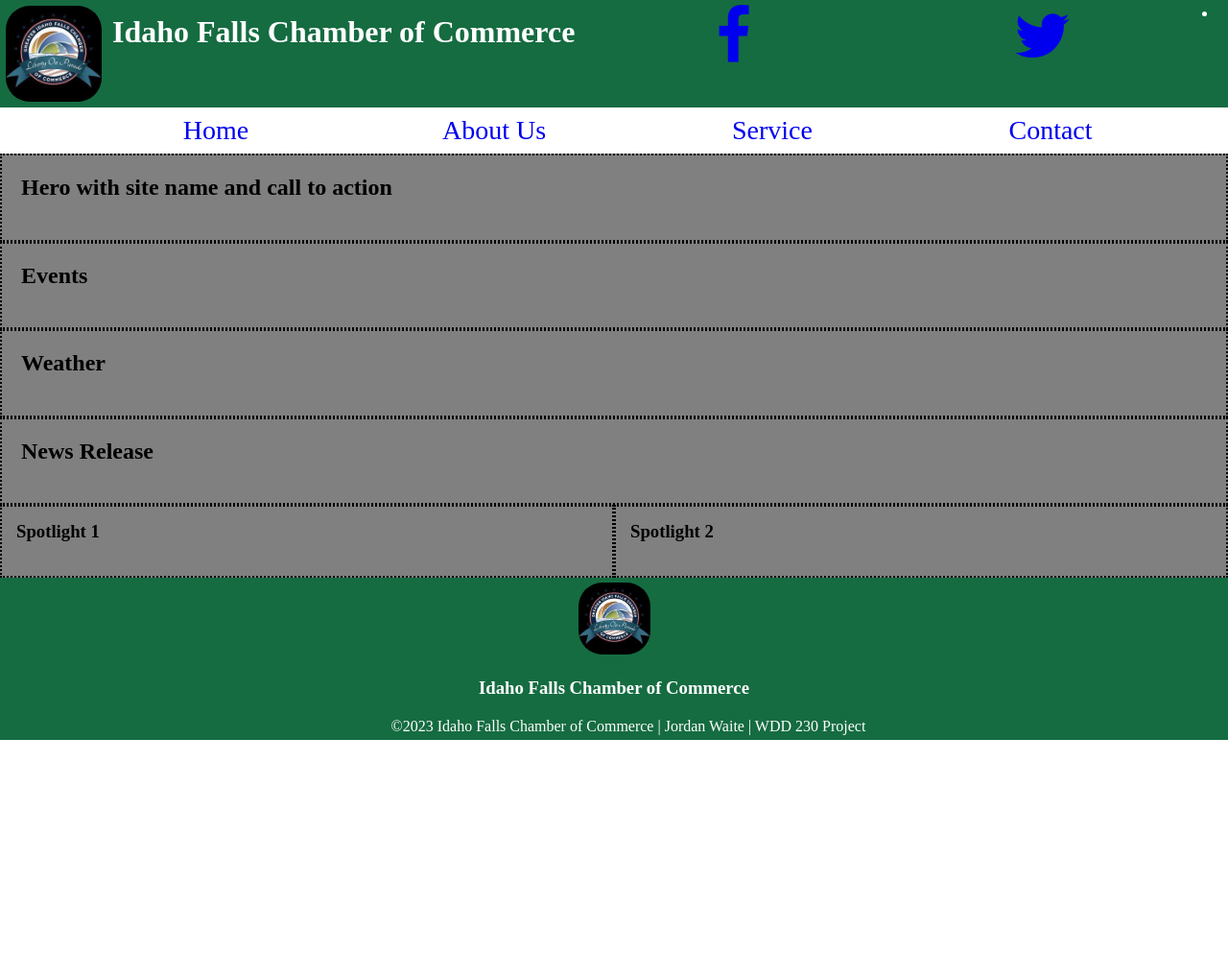
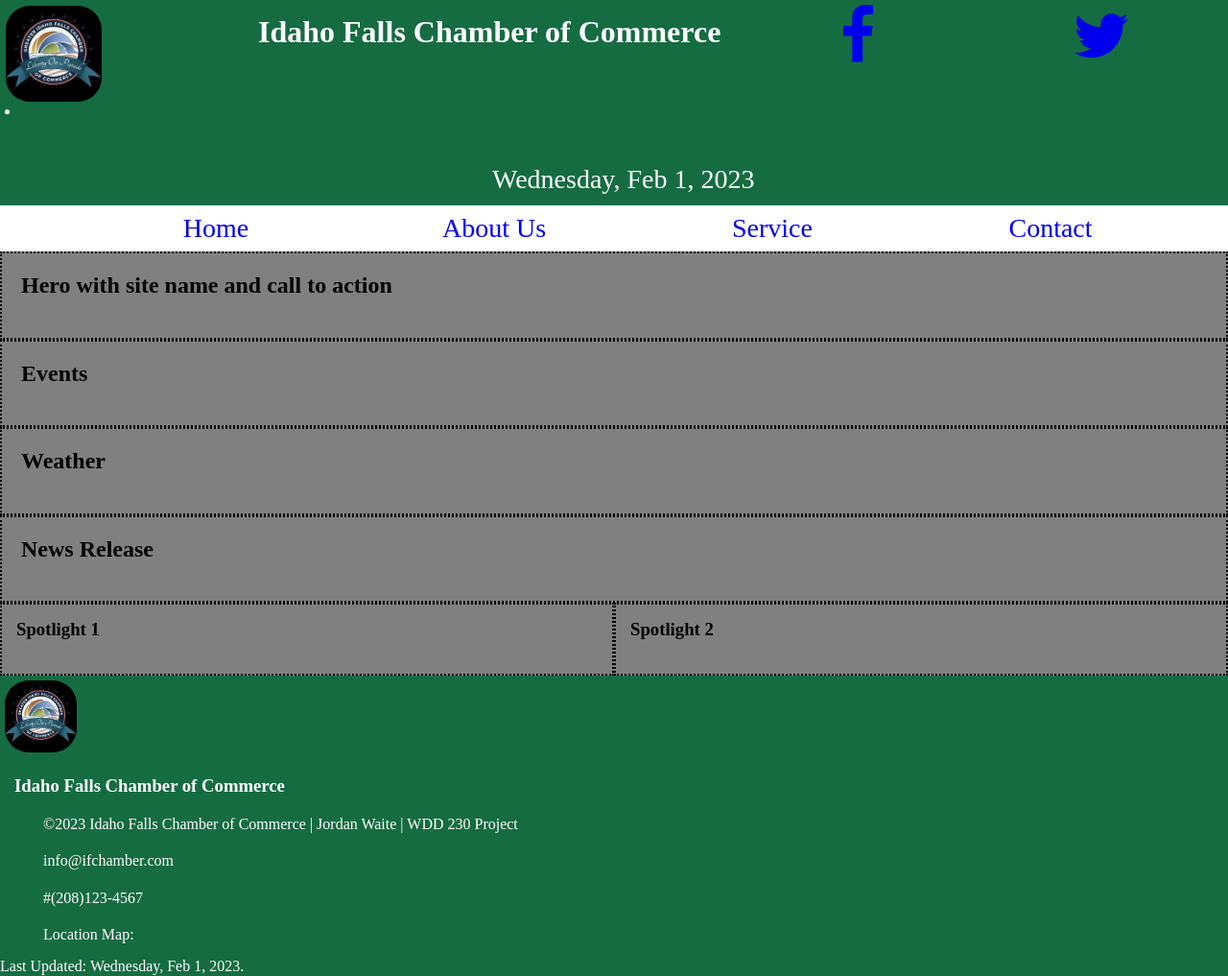
Before and after one commit to Jordan1819/Advanced-Web-Development, a plain HTML site: page chamber/index.html in a window 1280 px wide. Shown: the whole page at 96% size. Before the commit the page ends 800 px from the top, so only its background shows below. Drawn offline with Linux system fonts and the light colour scheme.

Commit message:
FIxed header

```diff
--- a/chamber/index.html
+++ b/chamber/index.html
@@ -13,12 +13,12 @@
 <title>Chamber Home</title>
 </head>
 <header>
-	<img class="logo" src="images/logoImage.jpg">
+	<img class="logo" src="images/logoImage.jpg" alt="logo image">
     <h1 class="headHeader">Idaho Falls Chamber of Commerce</h1>
 	<div class="headerDate"></div>
-	<a href="#" class="fa fa-facebook"></a>
-	<a href="#" class="fa fa-twitter"></a>
-	<li><a id="menu" href="#" onclick="toggleMenu()">&#9776</a></li>
+	<a href="https://www.facebook.com" class="fa fa-facebook"></a>
+	<a href="https://www.twitter.com" class="fa fa-twitter"></a>
+	<li><a id="menu" href="#" onclick="toggleMenu()">&#9776;</a></li>
 </header>
 <nav style="background-image: url(images/bannerImage.jpg); background-size: cover; text-align: center; margin: auto;">
 	<ul class="navigation">
@@ -63,10 +63,13 @@
 </div>
 </main>
 <footer>
-	<img class="footerLogo" src="images/logoImage.jpg">
+	<img class="footerLogo" src="images/logoImage.jpg" alt="logo image">
 	<h3>Idaho Falls Chamber of Commerce</h3>
     <p>&copy;2023 Idaho Falls Chamber of Commerce | Jordan Waite | WDD 230 Project</p>
+	<p>info@ifchamber.com</p>
+	<p>#(208)123-4567</p>
+	<p>Location Map:</p>
 	<div class="footerDate"></div>
 </footer>
-<script type="text/javascript" src="scripts\main.js"></script>
+<script type="text/javascript" src="scripts/main.js"></script>
 </html>
--- a/chamber/scripts/main.js
+++ b/chamber/scripts/main.js
@@ -9,14 +9,13 @@ const menuButton = document.querySelector('#menu');
 menuButton.addEventListener('click', () =>
 {mainNav.classList.toggle('responsive')}, false);
 
-document.querySelector()
-
 /* The code below is for inserting the current date
 into the header and footer */
 
-const d = new Date();
+const d = new Date().toLocaleDateString('en-us', { weekday:"long", year:"numeric", month:"short", day:"numeric"})
+;
 
-const head = `Current Date: ${d}.`;
+const head = `${d}`;
 const foot = `Last Updated: ${d}.`;
 
 
--- a/chamber/styles/large.css
+++ b/chamber/styles/large.css
@@ -1,9 +1,5 @@
 @media only screen and (min-width: 1200px) {
 
-    .headHeader {
-        font-size: 2em;
-        margin: 0;
-    }
     #menu {
         display: none;
     }
@@ -24,7 +20,24 @@
         margin: 0;
         padding: 0;
     }
-    footer {
+    header {
+        display: grid;
+        grid-template-columns: repeat(5, 1fr);
+        grid-template-rows: 1fr 1fr;
+        position: relative;
+    }
+    .headHeader {
+        font-size: 2em;
+        margin: 0;
+        grid-column: 2 / 4;
+    }
+    .headerDate {
+        grid-column: 3;
         text-align: center;
+        grid-row: 2;
+        bottom: 10%;
+        font-size: 1.75em;
+        position: absolute;
+        border: 2px white;
     }
 }
```
